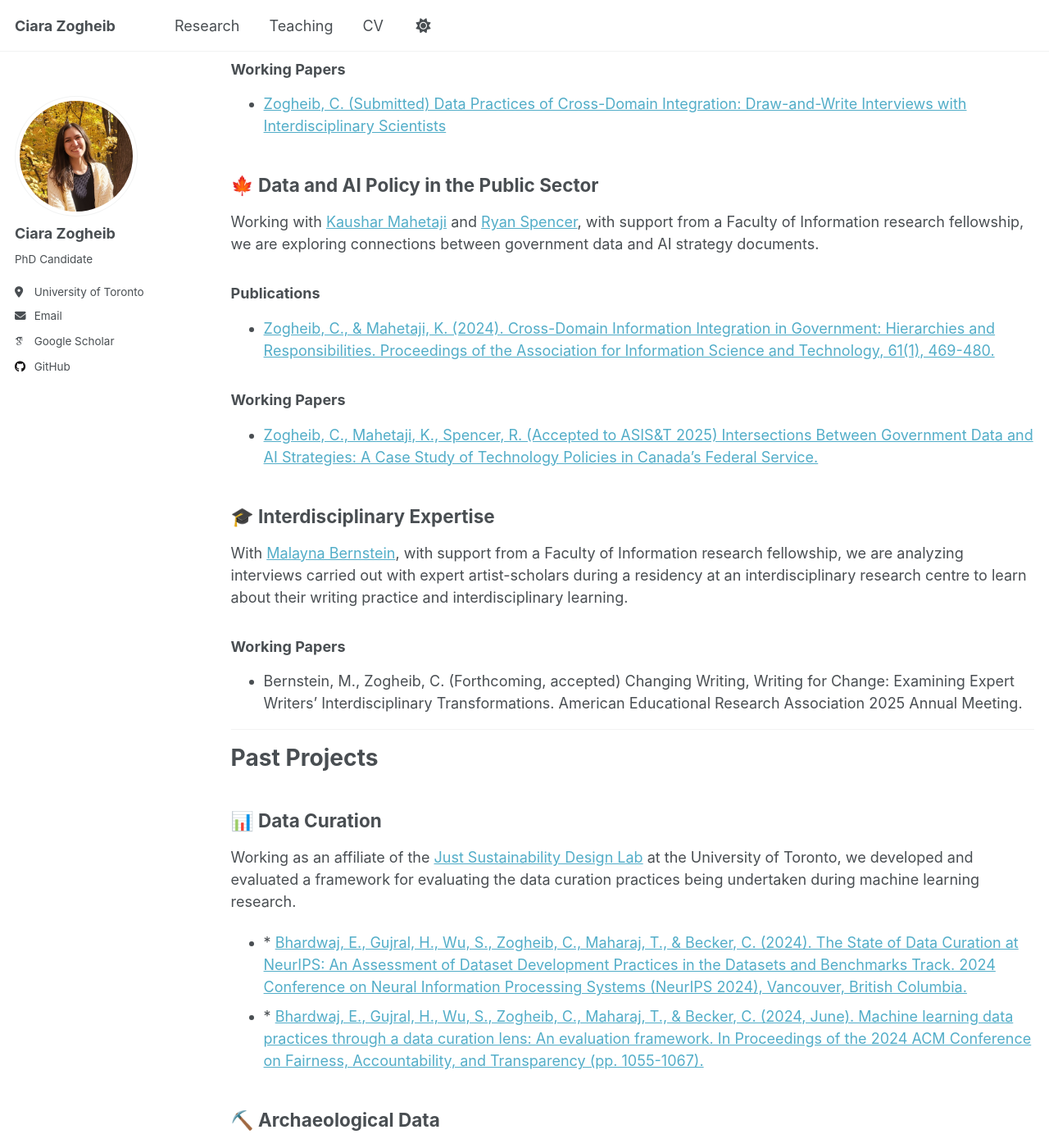
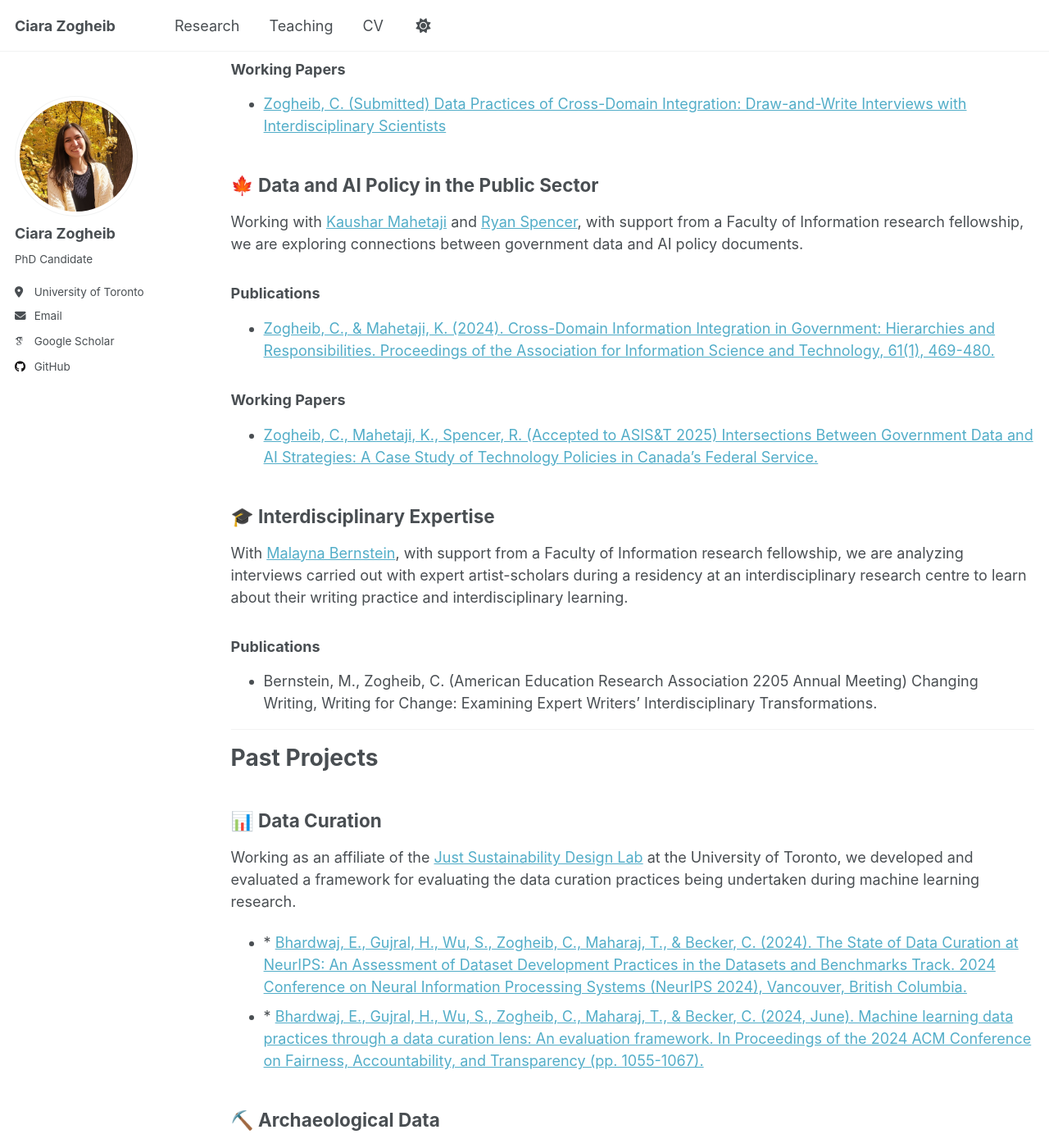
Before and after one commit to zogheibc/zogheibc.github.io, a Jekyll site: the page built from _pages/research.md, in a window 1280 px wide and 1400 px high, scrolled down 655 px. Shown: the whole window at 82% size. Built offline with Jekyll 4.4.1, drawn with Linux system fonts in a browser that asks for light colours; some web fonts are replaced.

```diff
--- a/_pages/research.md
+++ b/_pages/research.md
@@ -27,7 +27,7 @@ My current main focus and my dissertation project, I'm framing cross-domain inte
 
 ## 🍁 Data and AI Policy in the Public Sector
 
-Working with [Kaushar Mahetaji](https://www.kausharmahetaji.com/) and [Ryan Spencer](https://ca.linkedin.com/in/ryan-spencer-81478064), with support from a Faculty of Information research fellowship, we are exploring connections between government data and AI strategy documents.
+Working with [Kaushar Mahetaji](https://www.kausharmahetaji.com/) and [Ryan Spencer](https://ca.linkedin.com/in/ryan-spencer-81478064), with support from a Faculty of Information research fellowship, we are exploring connections between government data and AI policy documents.
 
 ### Publications
 - [Zogheib, C., & Mahetaji, K. (2024). Cross-Domain Information Integration in Government: Hierarchies and Responsibilities. Proceedings of the Association for Information Science and Technology, 61(1), 469-480.](https://asistdl.onlinelibrary.wiley.com/doi/abs/10.1002/pra2.1043?casa_token=aaXDAuyU3rsAAAAA%3APcdXOdMgoz4l8RaeIbrLR_Oj5b-cSujvKr5jKzLX1uEFjlri6Cd3lYs1pcIYpwDzspH1XeBs92WQKd0C)
@@ -40,8 +40,8 @@ Working with [Kaushar Mahetaji](https://www.kausharmahetaji.com/) and [Ryan Spen
 
 With [Malayna Bernstein](https://discover.research.utoronto.ca/32497-malayna-bernstein), with support from a Faculty of Information research fellowship, we are analyzing interviews carried out with expert artist-scholars during a residency at an interdisciplinary research centre to learn about their writing practice and interdisciplinary learning.
 
-### Working Papers
-- Bernstein, M., Zogheib, C. (Forthcoming, accepted) Changing Writing, Writing for Change: Examining Expert Writers' Interdisciplinary Transformations. American Educational Research Association 2025 Annual Meeting.
+### Publications
+- Bernstein, M., Zogheib, C. (American Education Research Association 2205 Annual Meeting) Changing Writing, Writing for Change: Examining Expert Writers' Interdisciplinary Transformations.
 
 ***
 
```
Also changed, not shown: 2 other files.
